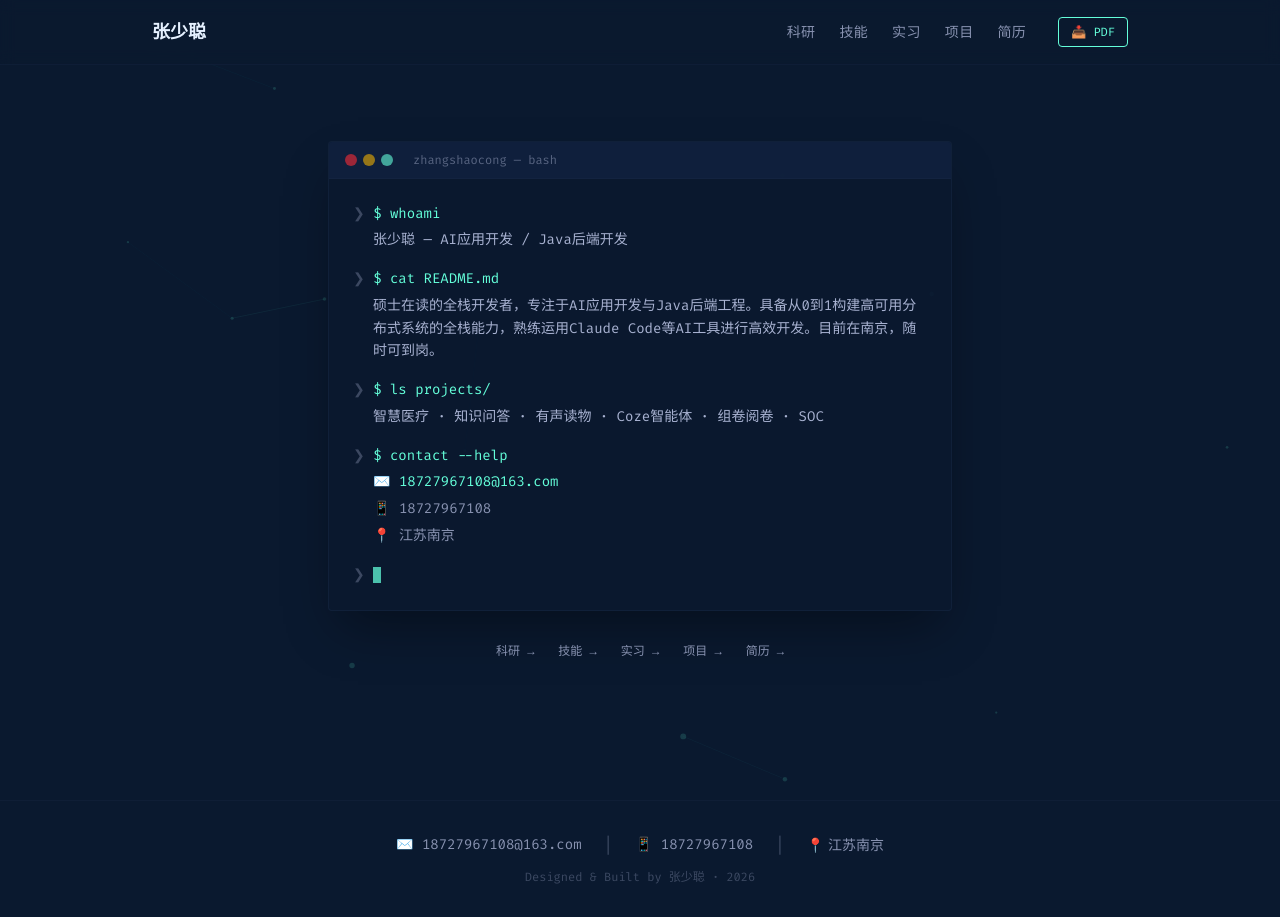
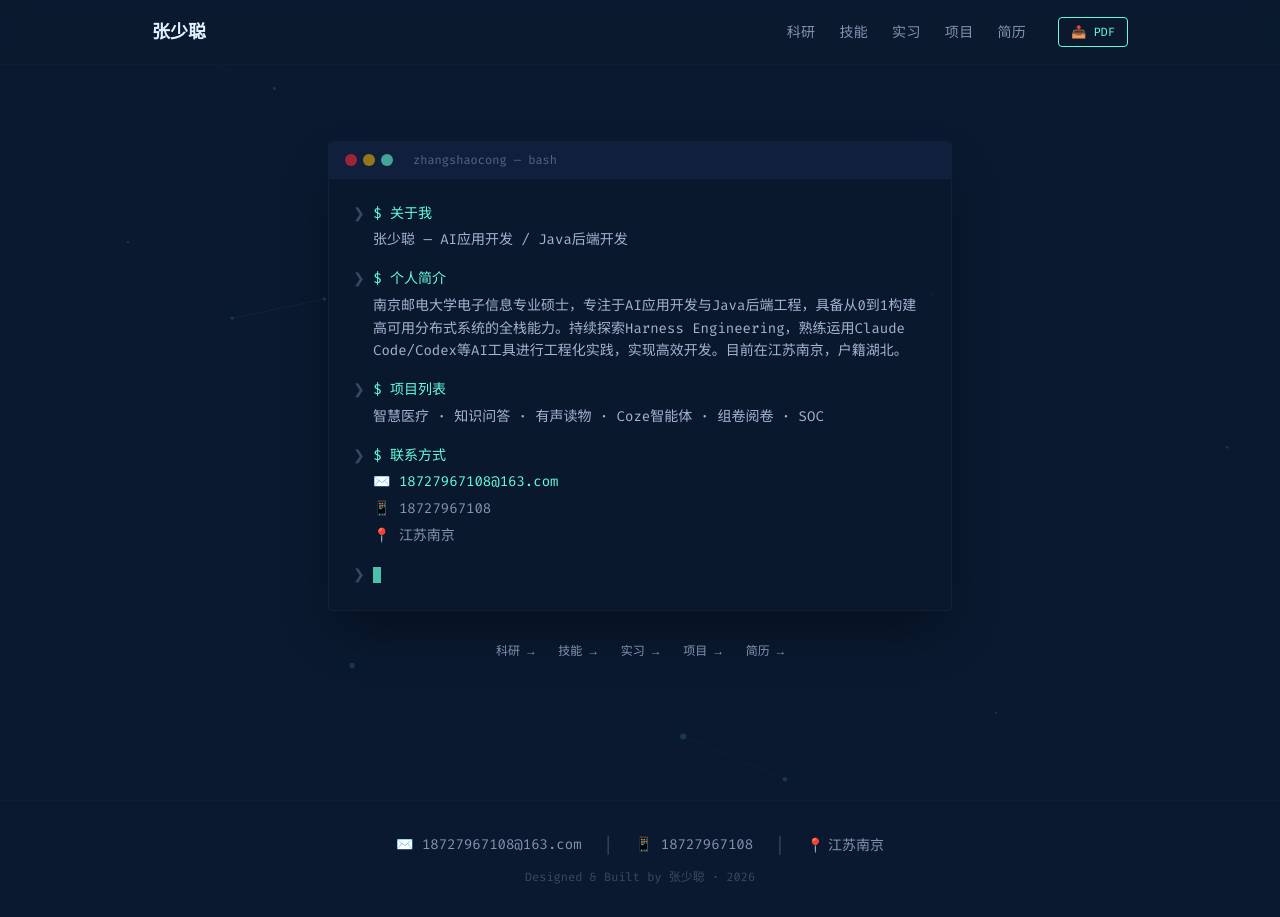
Before and after one commit to caiiisq1020/personal_resume, a React (Vite) app: page / in a window 1280 px wide. Built offline with nearby package versions, Linux system fonts and the light colour scheme; a web font is replaced by a local one.

Commit message:
fix-个人简介等

```diff
--- a/src/data/content.ts
+++ b/src/data/content.ts
@@ -4,7 +4,7 @@ export const personalInfo = {
   name: '张少聪',
   subtitle: '我构建AI驱动的后端应用。',
   tagline: 'AI应用开发 / Java后端开发',
-  description: '硕士在读的全栈开发者，专注于AI应用开发与Java后端工程。具备从0到1构建高可用分布式系统的全栈能力，熟练运用Claude Code等AI工具进行高效开发。目前在南京，随时可到岗。',
+  description: '南京邮电大学电子信息专业硕士，专注于AI应用开发与Java后端工程，具备从0到1构建高可用分布式系统的全栈能力。持续探索Harness Engineering，熟练运用Claude Code/Codex等AI工具进行工程化实践，实现高效开发。目前在江苏南京，户籍湖北。',
   email: '18727967108@163.com',
   phone: '18727967108',
   location: '江苏南京',
--- a/src/pages/HomePage.tsx
+++ b/src/pages/HomePage.tsx
@@ -3,14 +3,14 @@ import { Link } from 'react-router-dom';
 import { personalInfo, navLinks } from '../data/content';
 
 const terminalLines = [
-  { prompt: '$ whoami', output: `${personalInfo.name} — ${personalInfo.tagline}`, delay: '200ms' },
-  { prompt: '$ cat README.md', output: personalInfo.description, delay: '600ms' },
+  { prompt: '$ 关于我', output: `${personalInfo.name} — ${personalInfo.tagline}`, delay: '200ms' },
+  { prompt: '$ 个人简介', output: personalInfo.description, delay: '600ms' },
   {
-    prompt: '$ ls projects/',
+    prompt: '$ 项目列表',
     output: '智慧医疗  ·  知识问答  ·  有声读物  ·  Coze智能体  ·  组卷阅卷  ·  SOC',
     delay: '1000ms',
   },
-  { prompt: '$ contact --help', output: '', delay: '1400ms' },
+  { prompt: '$ 联系方式', output: '', delay: '1400ms' },
 ];
 
 export default function HomePage() {
```
Also changed, not shown: 3 other files (tests, documents, lock files or other folders).
